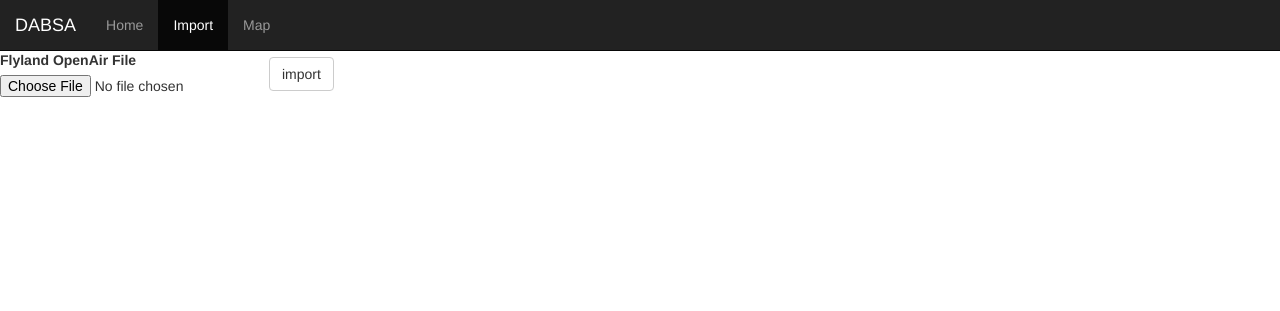
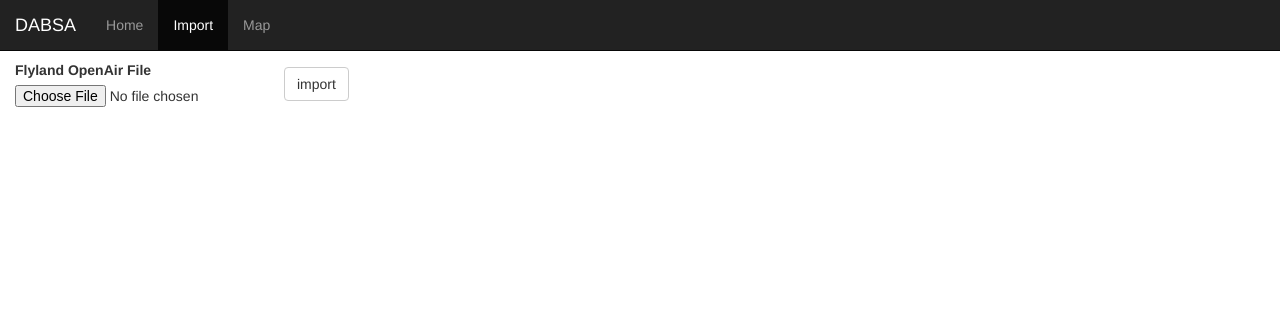
Before and after one commit to jmimo/dabsa, a Flask app: page /import in a window 1280 px wide. Shown: the top 311 px of the page. Run offline with Flask 2, Linux system fonts and the light colour scheme; data that the repository does not hold is empty; parts of the project's set-up code (start-up, migrations or seed data) failed here and were passed over; some libraries are stand-ins or nearby versions.

Commit message:
fixed padding

```diff
--- a/views/importview.py
+++ b/views/importview.py
@@ -8,9 +8,9 @@ import openair
 def importAirspaces():
     if request.method == 'POST':
         file = request.files['airspace']
-
-        airspaceFile = openair.parse(file.filename,file)
-        db.add(airspaceFile)
-        db.commit()
+        if file:
+            airspaceFile = openair.parse(file.filename,file)
+            db.add(airspaceFile)
+            db.commit()
 
     return render_template('import.html', navloc='import', files=AirspaceFile.query.all())
--- a/web/static/template.css
+++ b/web/static/template.css
@@ -6,9 +6,9 @@ body {
       padding-top: 50px;
       height: 100%;
   }
-  .starter-template {
-        padding: 40px 15px;
-          text-align: center;
+
+  .padded {
+    padding: 10px 15px 0px 15px;
   }
 
   .fill {
--- a/web/templates/import.html
+++ b/web/templates/import.html
@@ -1,5 +1,6 @@
 {% extends "layout.html" %}
 {% block content %}
+<div class="padded">
 <div class="row">
   <div class="col-lg-6">
     <form class="form-inline" method="POST" enctype="multipart/form-data" action="/import">
@@ -33,4 +34,5 @@
   </div>
   {% endif %}
 </div>
+</div>
 {% endblock %}
```
